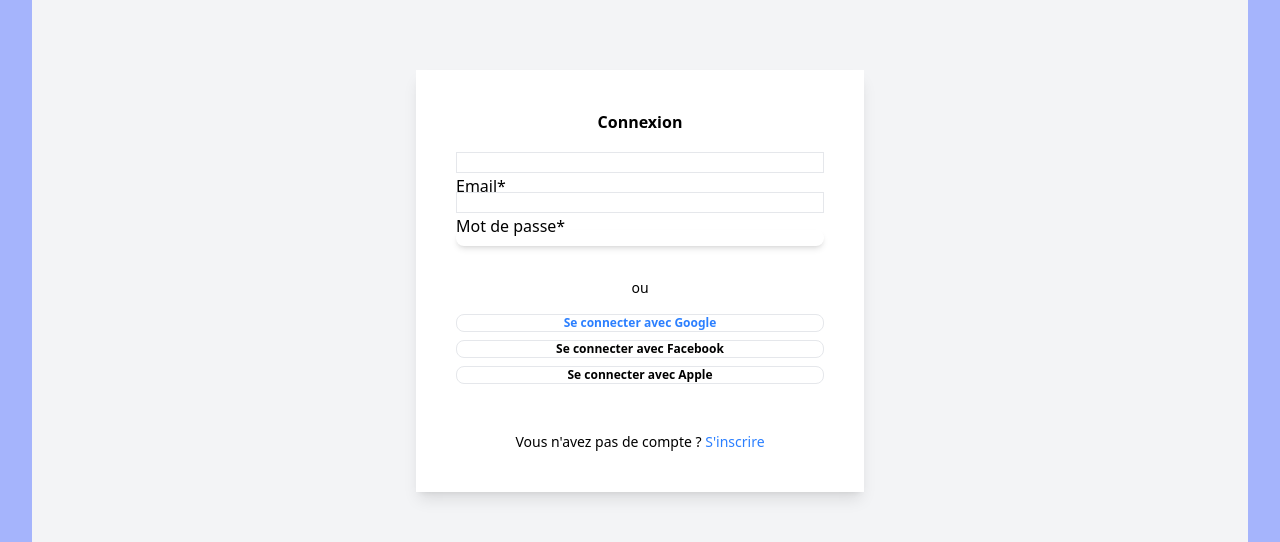
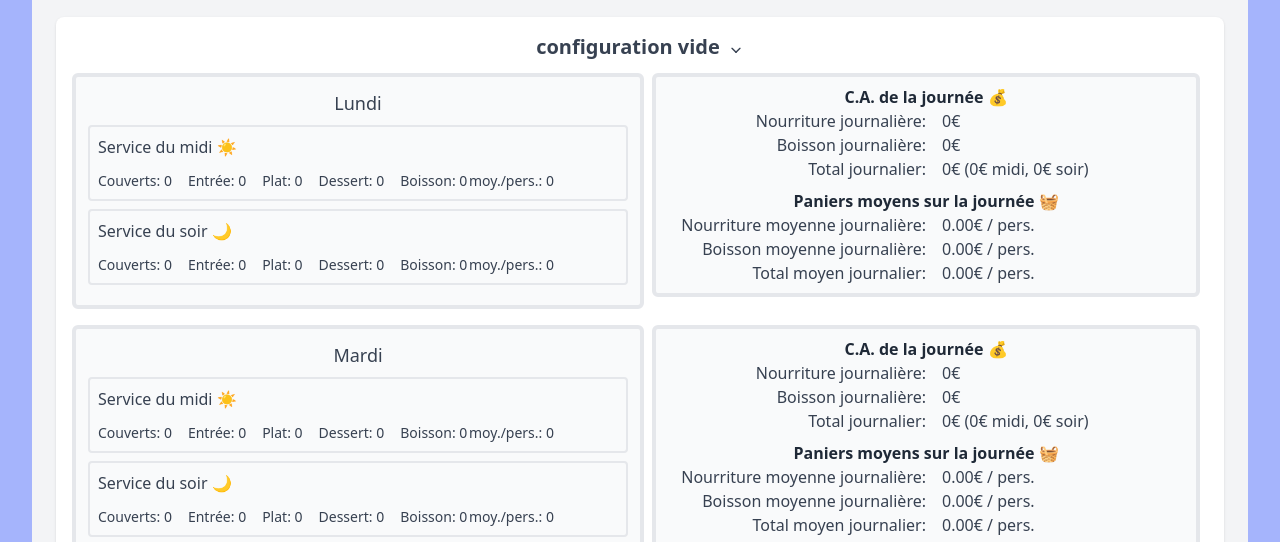
Before and after one commit to ArthurCouturier/plan-appetit, a React (Vite) app: page /planning in a window 1280 px wide. Before the commit this address led to /login. Shown: the part 151-693 px from the top of the page. Built offline with nearby package versions, Linux system fonts and the light colour scheme; no server answers.

Commit message:
fix: :bug: fixed auth providing

```diff
--- a/src/App.tsx
+++ b/src/App.tsx
@@ -4,6 +4,7 @@ import router from './routes';
 import { useState, useEffect } from 'react';
 import DarkModeButton from './components/buttons/DarkModeButton';
 import Monitor from './components/three/Monitor';
+import { AuthProvider } from './components/authentication/AuthProvider';
 
 function App() {
   const [theme, setTheme] = useState(() => {
@@ -36,7 +37,9 @@ function App() {
   return (
     <div className={`${theme}`}>
       {!isMobile && <DarkModeButton mode={theme} changeMode={changeTheme} />}
-      {isMobile ? <Monitor /> : <RouterProvider router={router} />}
+      <AuthProvider>
+        {isMobile ? <Monitor /> : <RouterProvider router={router} />}
+      </AuthProvider>
     </div>
   );
 }
--- /dev/null
+++ b/src/api/authentication/AuthContext.ts
@@ -0,0 +1,4 @@
+import { createContext } from 'react';
+import AuthContextInterface from '../interfaces/users/AuthContextInterface';
+
+export const AuthContext = createContext<AuthContextInterface | null>(null);
--- a/src/api/authentication/firebase.ts
+++ b/src/api/authentication/firebase.ts
@@ -2,7 +2,6 @@ import { initializeApp } from "firebase/app";
 import { getAnalytics } from "firebase/analytics";
 import { getAuth } from "firebase/auth";
 
-// Votre configuration Firebase, récupérée via les variables d'environnement
 const firebaseConfig = {
   apiKey: import.meta.env.VITE_FIREBASE_API_KEY as string,
   authDomain: import.meta.env.VITE_FIREBASE_AUTH_DOMAIN as string,
@@ -13,14 +12,10 @@ const firebaseConfig = {
   measurementId: import.meta.env.VITE_FIREBASE_MEASUREMENT_ID as string,
 };
 
-// Initialisation de l'application Firebase
 const app = initializeApp(firebaseConfig);
 
-// Initialisation de Firebase Analytics (selon la compatibilité de votre environnement)
 const analytics = getAnalytics(app);
 
-// Initialisation de Firebase Auth
 const auth = getAuth(app);
 
-// Exportez les objets pour les utiliser dans vos composants
 export { app, analytics, auth };
--- a/src/api/hooks/useAuth.ts
+++ b/src/api/hooks/useAuth.ts
@@ -1,6 +1,10 @@
 import { useContext } from "react";
-import { AuthContext } from "../../components/authentication/AuthProvider";
+import { AuthContext } from "../authentication/authContext";
 
 export default function useAuth() {
-    return useContext(AuthContext);
+    const context = useContext(AuthContext);
+    if (!context) {
+        throw new Error("useAuth doit être utilisé dans un AuthProvider");
+    }
+    return context;
 }
--- /dev/null
+++ b/src/api/interfaces/users/AuthContextInterface.ts
@@ -0,0 +1,8 @@
+import { SetStateAction } from "react";
+import UserInterface from "./UserInterface";
+
+export default interface AuthContextInterface {
+    user: UserInterface | null;
+    login: (userData: SetStateAction<UserInterface | null>) => void;
+    logout: () => void;
+}
--- a/src/api/interfaces/users/UserInterface.ts
+++ b/src/api/interfaces/users/UserInterface.ts
@@ -1,5 +1,5 @@
 export default interface UserInterface {
-    /** L'identifiant unique généré par Firebase */
+    /** Firebase generated ID */
     uid: string;
     email: string;
     displayName: string;
--- a/src/components/authentication/AuthProvider.tsx
+++ b/src/components/authentication/AuthProvider.tsx
@@ -1,20 +1,11 @@
-import { createContext, SetStateAction, useState } from 'react';
-import USerInterface from '../../api/interfaces/users/UserInterface';
+import { SetStateAction, useState } from 'react';
 import UserInterface from '../../api/interfaces/users/UserInterface';
-
-export interface AuthContextType {
-    user: USerInterface | null;
-    login: (userData: SetStateAction<null>) => void;
-    logout: () => void;
-}
-
-export const AuthContext = createContext<AuthContextType | null>(null);
+import { AuthContext } from '../../api/authentication/authContext';
 
 export function AuthProvider({ children }: { children: React.ReactNode }) {
-    // Par exemple, 'user' est null si non connecté, ou contient des informations si connecté.
     const [user, setUser] = useState<UserInterface | null>(null);
 
-    const login = (userData: SetStateAction<null>) => setUser(userData);
+    const login = (userData: SetStateAction<UserInterface | null>) => setUser(userData);
     const logout = () => setUser(null);
 
     return (
--- a/src/components/authentication/ProtectedRoute.tsx
+++ b/src/components/authentication/ProtectedRoute.tsx
@@ -1,11 +1,9 @@
 import { Navigate, Outlet } from 'react-router-dom';
-import { AuthContextType } from './AuthProvider';
 import useAuth from '../../api/hooks/useAuth';
+import AuthContextInterface from '../../api/interfaces/users/AuthContextInterface';
 
 export default function ProtectedRoute() {
-    const user: AuthContextType | null = useAuth();
-
-    console.log("user", user);
+    const user: AuthContextInterface | null = useAuth();
 
     if (!user) {
         return <Navigate to="/login" replace />;
--- a/src/components/buttons/DataImportButtons.tsx
+++ b/src/components/buttons/DataImportButtons.tsx
@@ -19,7 +19,6 @@ function exportData(datakey: string, uuid?: string, name?: string) {
             alert(`Aucune donnée trouvée avec l'uuid ${uuid}.`);
             return;
         }
-        console.log("data", data)
     } else {
         data = storedData;
     }
--- a/src/components/authentication/Login.tsx
+++ b/src/pages/LoginPage.tsx
@@ -17,18 +17,16 @@ import {
     CardFooter,
     Typography,
 } from '@material-tailwind/react';
-import { auth } from '../../api/authentication/firebase';
+import { auth } from '../api/authentication/firebase';
 
-export default function Login() {
+export default function LoginPage() {
     const navigate = useNavigate();
 
-    // États pour le formulaire
     const [email, setEmail] = useState<string>('');
     const [password, setPassword] = useState<string>('');
     const [error, setError] = useState<string | null>(null);
     const [loading, setLoading] = useState<boolean>(false);
 
-    // Connexion par email/mot de passe
     const handleEmailLogin = async (e: React.FormEvent) => {
         e.preventDefault();
         setLoading(true);
@@ -36,15 +34,13 @@ export default function Login() {
 
         try {
             await signInWithEmailAndPassword(auth, email, password);
-            // Une fois connecté, redirigez l'utilisateur vers la page principale ou le dashboard
-            navigate('/planning'); // À adapter selon vos routes protégées
+            navigate('/planning');
         } catch (err: unknown) {
-            setError(err instanceof Error ? err.message : 'Une erreur est survenue');
+            setError(err instanceof Error ? err.message : 'An error happened');
         }
         setLoading(false);
     };
 
-    // Connexion via Google
     const handleGoogleLogin = async () => {
         setLoading(true);
         setError(null);
@@ -54,12 +50,11 @@ export default function Login() {
             await signInWithPopup(auth, provider);
             navigate('/planning');
         } catch (err: unknown) {
-            setError(err instanceof Error ? err.message : 'Une erreur est survenue');
+            setError(err instanceof Error ? err.message : 'An error happened');
         }
         setLoading(false);
     };
 
-    // Connexion via Facebook
     const handleFacebookLogin = async () => {
         setLoading(true);
         setError(null);
@@ -69,12 +64,11 @@ export default function Login() {
             await signInWithPopup(auth, provider);
             navigate('/planning');
         } catch (err: unknown) {
-            setError(err instanceof Error ? err.message : 'Une erreur est survenue');
+            setError(err instanceof Error ? err.message : 'An error happened');
         }
         setLoading(false);
     };
 
-    // Connexion via Apple
     const handleAppleLogin = async () => {
         setLoading(true);
         setError(null);
@@ -84,7 +78,7 @@ export default function Login() {
             await signInWithPopup(auth, provider);
             navigate('/planning');
         } catch (err: unknown) {
-            setError(err instanceof Error ? err.message : 'Une erreur est survenue');
+            setError(err instanceof Error ? err.message : 'An error happened');
         }
         setLoading(false);
     };
--- a/src/routes.tsx
+++ b/src/routes.tsx
@@ -5,7 +5,7 @@ import Planning from "./pages/Planning";
 import Recipes from "./pages/Recipes";
 import RecipeDetail from "./pages/RecipeDetail";
 import RecipeGeneration from "./pages/RecipeGeneration";
-import Login from "./components/authentication/Login";
+import LoginPage from "./pages/LoginPage";
 import ProtectedRoute from "./components/authentication/ProtectedRoute";
 
 const router = createBrowserRouter([
@@ -15,7 +15,7 @@ const router = createBrowserRouter([
     },
     {
         path: "/login",
-        element: <Login />,
+        element: <LoginPage />,
     },
     {
         element: <ProtectedRoute />,
```
